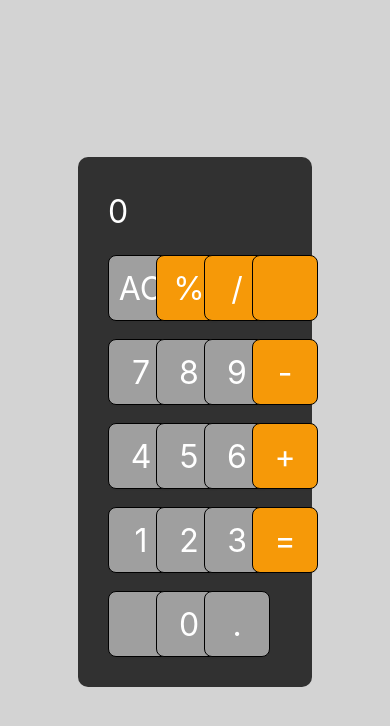
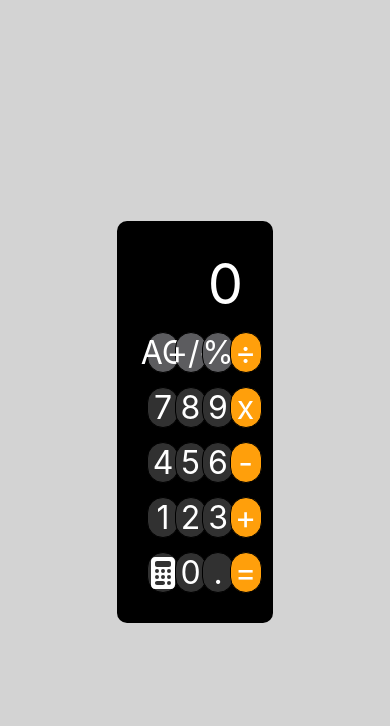
Before and after one commit to leovolwahsen/react-taschenrechner, a React (Vite) app in the folder taschenrechner/: page / in a window 390 px wide. Shown: the top 726 px of the page. Built offline with nearby package versions, Linux system fonts and the light colour scheme.

Commit message:
updated display settings and info text, as well as added responsive styling when input length is almost greater than dsiplay width

```diff
--- a/taschenrechner/src/App.css
+++ b/taschenrechner/src/App.css
@@ -9,4 +9,5 @@ body,
   justify-content: center;
   align-items: center;
   background-color: lightGray;
+  font-family: system-ui, -apple-system, BlinkMacSystemFont, "Segoe UI", Roboto, Oxygen, Ubuntu, Cantarell, "Open Sans", "Helvetica Neue", sans-serif;
 }
--- a/taschenrechner/src/App.tsx
+++ b/taschenrechner/src/App.tsx
@@ -1,4 +1,4 @@
-import React from "react";
+import React, { useEffect, useRef } from "react";
 import { useState } from "react";
 import { evaluate } from "mathjs";
 import { Button, Col, Row, Typography, Modal, Flex, Form } from "antd";
@@ -18,6 +18,10 @@ export const App = () => {
   const [isModalOpen, setIsModalOpen] = useState<boolean>(false);
   const [isScientific, setIsScientific] = useState<boolean>(false);
   const [memory, setMemory] = useState<number | null>(null);
+  const [angleMode, setAngleMode] = useState<"rad" | "deg">("deg");
+  const [fontSize, setFontSize] = useState<number>(3.5);
+
+  const textRef = useRef<HTMLDivElement>(null);
 
   const scientificSymbols = [
     { label: "(", value: "(" },
@@ -49,7 +53,7 @@ export const App = () => {
     { label: "cosh", value: "cosh(" },
     { label: "tanh", value: "tanh(" },
     { label: "π", value: "pi" },
-    { label: "Rad", value: "rad" },
+    { label: angleMode === "rad" ? "Deg" : "Rad", value: "angleMode" },
   ];
 
   const showModal = () => {
@@ -64,7 +68,7 @@ export const App = () => {
     if (equalsClicked) {
       setInput(value);
       setEqualsClicked(false);
-    } {
+    } else {
       if (value === "mc") {
         setMemory(null);
       } else if (value === "m+") {
@@ -75,6 +79,8 @@ export const App = () => {
         else setMemory(-Number(input));
       } else if (value === "mr") {
         if (memory !== null) setInput(input + memory.toString());
+      } else if (value === "angleMode") {
+        setAngleMode((prev) => (prev === "rad" ? "deg" : "rad"));
       } else if (value === "!") {
 
         try {
@@ -83,7 +89,7 @@ export const App = () => {
           const factResult = factorial(Number(input));
           setInput(factResult.toString());
         } catch {
-          setInput("Error");
+          setInput("Rechenfehler");
         }
       } else {
         setInput(input + value);
@@ -119,10 +125,15 @@ export const App = () => {
         const closeParenthesesCount = (input.match(/\)/g) || []).length;
         const missingParenthesesCount = openParenthesesCount - closeParenthesesCount;
 
-        let correctedInput = input;
-        if (missingParenthesesCount > 0) {
-          correctedInput += ")".repeat(missingParenthesesCount);
+        let correctedInput = input + ")".repeat(missingParenthesesCount);
+
+        // Checking if Deg or Rad Button was pressed, and converting between degree and radians
+        if (angleMode === "deg") {
+          correctedInput = correctedInput.replace(/sin\(/g, "sin((pi/180)*")
+            .replace(/cos\(/g, "cos((pi/180)*")
+            .replace(/tan\(/g, "tan((pi/180)*");
         }
+
         const currentResult = evaluate(correctedInput);
 
         if (prevResult !== "") {
@@ -137,37 +148,80 @@ export const App = () => {
         }
         setEqualsClicked(true);
       } catch (error) {
-        setInput("Error in Calculation");
+        setInput("Rechenfehler");
         setEqualsClicked(true);
       }
     }
   };
 
+  // Button is reused for all calculator Buttons
   const renderButton = (
     value: React.ReactNode,
     onClick: () => void,
     span: number = 6,
-    color: string = theming?.colors?.lightGray
+    color: string = theming?.colors?.gray,
+    fontSize: string = "2rem",
+    TbAspectRatio: string = "auto",
+    TbBackground: string = "auto"
   ) => (
     <Col span={span}>
-      <Button size="large" block onClick={onClick} style={{ backgroundColor: color, color: theming?.colors?.white, padding: "2rem", fontSize: "2rem" }}>
-        {value}
+      <Button size="middle" block onClick={onClick} style={{ display: "flex", justifyContent: "center", alignItems: "center", backgroundColor: color, color: theming?.colors?.white, fontSize: fontSize, borderRadius: 100, height: "100%", aspectRatio: TbAspectRatio, background: TbBackground }}>
+        <Flex justify="center" align="center">
+          {value}
+        </Flex>
       </Button>
     </Col>
-  )
+  );
+
+  useEffect(() => {
+    const adjustFontSize = () => {
+      if (textRef.current) {
+        const textWidth = textRef.current.offsetWidth;
+        if (textWidth > 400) {
+          setFontSize((prevFontSize) => Math.max(1, prevFontSize - 0.1));
+        } else {
+          setFontSize(3.5);
+        }
+      }
+    };
+
+    adjustFontSize();
+  }, [input, fullMathCalculation, prevResult]);
+
 
   return (
     <Flex style={{ height: "100vh", display: "flex", justifyContent: "center", alignItems: "center" }}>
-      <Form size="large" style={{ width: "60vw", maxHeight: "90vh", padding: 30, borderRadius: "10px", backgroundColor: theming?.colors?.gray, display: "flex", flexDirection: "column", alignItems: "center", justifyContent: "center" }}>
-        <Row gutter={[18, 18]}>
+      <Form size="small" style={{ width: "40vw", maxWidth: "550px", maxHeight: "90vh", padding: 30, borderRadius: "10px", backgroundColor: theming?.colors?.black, display: "flex", flexDirection: "column", alignItems: "center", justifyContent: "center" }}>
+        <Row gutter={[14, 14]}>
           <Col span={24}>
-            <Text type="secondary" style={{ color: theming?.colors?.white, fontSize: "2rem" }}>
-              {prevResult !== "" ? fullMathCalculation.replace(/\*/g, "x") : input.replace(/\*/g, "x") || "0"}
-            </Text>
+            <Row style={{ display: "flex", alignItems: "end", position: "relative" }}>
+              {angleMode === "rad" ? (
+                <Col style={{ position: "absolute", left: 0 }}>
+                  <Text>
+                    {angleMode.charAt(0).toUpperCase() + angleMode.slice(1)}
+                  </Text>
+                </Col>
+              ) : null}
+
+              <Col flex={1} style={{ textAlign: "right",   overflow: "hidden",
+                  whiteSpace: "nowrap",
+                  textOverflow: "ellipsis" }}>
+               <div
+                  ref={textRef}
+                  style={{
+                    fontSize: `${fontSize}rem`,
+                    color: theming?.colors?.white,
+                    lineHeight: "1.2",
+                    transition: "font-size 0.2s ease",
+                  }} >
+                  {prevResult !== "" ? fullMathCalculation.replace(/\*/g, "x") : input.replace(/\*/g, "x") || "0"}
+                </div>
+              </Col>
+            </Row>
           </Col>
           {isScientific &&
             scientificSymbols.map((symbol) => (
-              renderButton(symbol.label, () => handleClick(symbol.value), 4)
+              renderButton(symbol.label, () => handleClick(symbol.value), 4, theming?.colors?.gray, "1.4rem", "1", theming?.colors?.darkGray)
             ))}
           {renderButton(
             input && !equalsClicked ? <FaDeleteLeft /> : "AC",
@@ -175,21 +229,21 @@ export const App = () => {
             6,
             theming?.colors?.lightGray
           )}
-          {renderButton("%", () => handleOperation("%"), 6, theming?.colors?.orange)}
-          {renderButton("/", () => handleOperation("/"), 6, theming?.colors?.orange)}
-          {renderButton(<IoMdClose />, () => handleOperation("*"), 6, theming?.colors?.orange)}
+          {renderButton("+/-", () => handleOperation("* (-1)"), 6, theming?.colors?.lightGray)}
+          {renderButton("%", () => handleOperation("%"), 6, theming?.colors?.lightGray)}
+          {renderButton("÷", () => handleOperation("/"), 6, theming?.colors?.orange)}
           {renderButton("7", () => handleClick("7"))}
           {renderButton("8", () => handleClick("8"))}
           {renderButton("9", () => handleClick("9"))}
-          {renderButton("-", () => handleOperation("-"), 6, theming?.colors?.orange)}
+          {renderButton("x", () => handleOperation("*"), 6, theming?.colors?.orange)}
           {renderButton("4", () => handleClick("4"))}
           {renderButton("5", () => handleClick("5"))}
           {renderButton("6", () => handleClick("6"))}
-          {renderButton("+", () => handleOperation("+"), 6, theming?.colors?.orange)}
+          {renderButton("-", () => handleOperation("-"), 6, theming?.colors?.orange)}
           {renderButton("1", () => handleClick("1"))}
           {renderButton("2", () => handleClick("2"))}
           {renderButton("3", () => handleClick("3"))}
-          {renderButton("=", equals, 6, theming?.colors?.orange)}
+          {renderButton("+", () => handleOperation("+"), 6, theming?.colors?.orange)}
           {renderButton(<FaCalculator />, () => showModal())}
           <Modal
             title={<Text style={{ color: theming?.colors?.orange }}>Taschenrechner Varianten</Text>}
@@ -197,7 +251,7 @@ export const App = () => {
             onCancel={handleCancel}
             footer={null}
             style={{
-              borderRadius: "5px",
+              borderRadius: "50px",
             }}
             width={350}
             closeIcon={<IoMdClose color="white" />}
@@ -220,6 +274,7 @@ export const App = () => {
           </Modal>
           {renderButton("0", () => handleClick("0"))}
           {renderButton(".", () => handleClick("."))}
+          {renderButton("=", equals, 6, theming?.colors?.orange)}
         </Row>
       </Form>
     </Flex>
--- a/taschenrechner/theming.ts
+++ b/taschenrechner/theming.ts
@@ -1,8 +1,9 @@
 export const theming = {
     colors: {
-        orange: "#f69908",
+        orange: "#FF9F0B",
+        darkGray: "#1C1C1D",
         gray: "#313131",
-        lightGray: "#9f9f9f",
+        lightGray: "#5C5C5F",
         black: "#000000",
         white: "#FFFFFF",
     },
```
